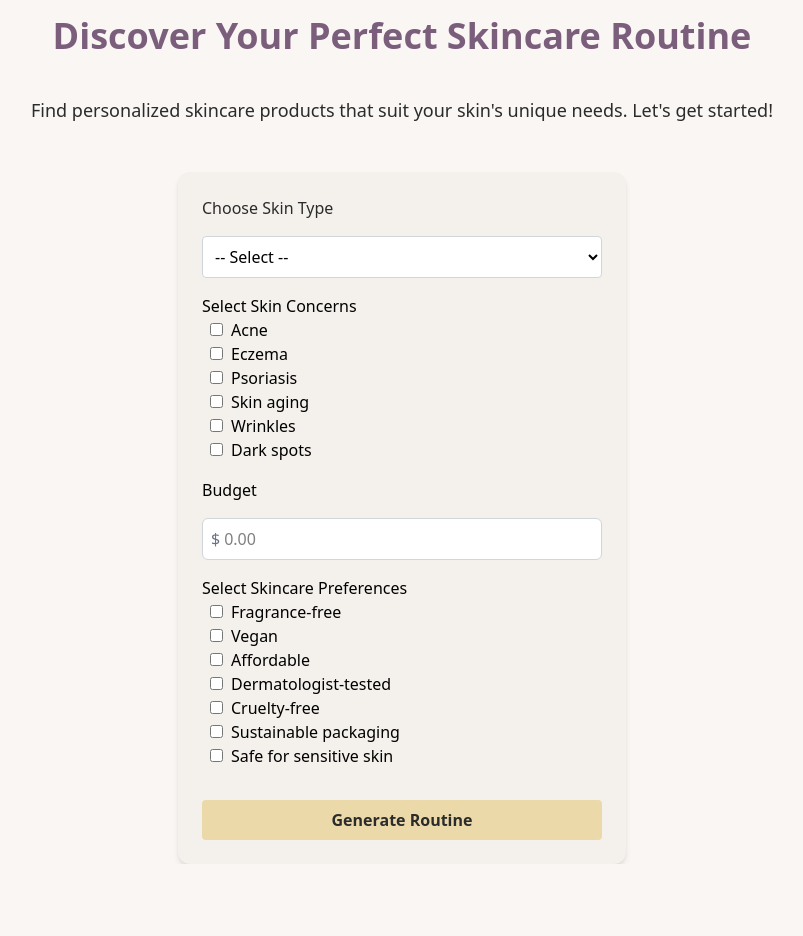
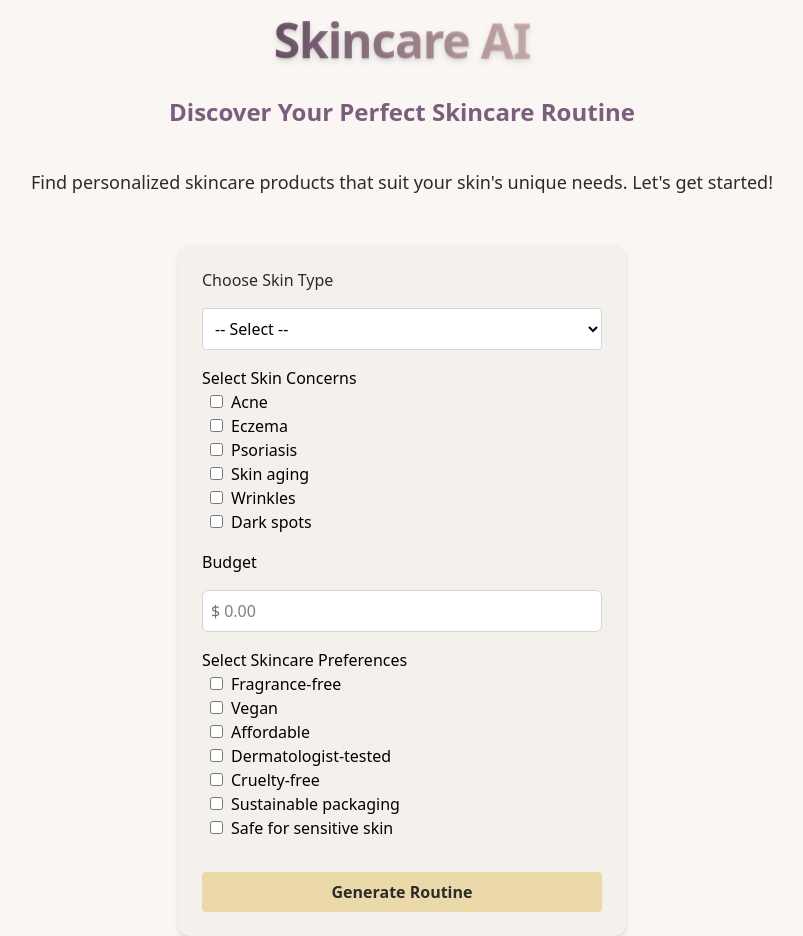
Before and after one commit to dprajapati4/skincare-ai, a Next.js app: page / in a window 1280 px wide. Shown: the whole page, without its empty margins (238-1041 px from the left). Before the commit the page ends 864 px from the top, so only its background shows below. Built offline with nearby package versions, Linux system fonts and the light colour scheme.

Commit message:
update heading

```diff
--- a/src/app/globals.css
+++ b/src/app/globals.css
@@ -1,16 +1,29 @@
 @import "tailwindcss";
-
 
 @theme {
   /* Background colors */
-  --color-shell: #F9F6F4;        /* light, neutral background */
-  --color-blush: #F2D1CC;        /* soft blush accent */
-  --color-mauve: #7B5E7B;        /* deep tone for headings */
-  --color-sand: #F4F1EC;         /* secondary background */
+  --color-shell: #f9f6f4; /* light, neutral background */
+  --color-blush: #f2d1cc; /* soft blush accent */
+  --color-mauve: #7b5e7b; /* deep tone for headings */
+  --color-sand: #f4f1ec; /* secondary background */
 
   /* Text colors */
-  --color-ink: #2B2B2B;          /* primary text */
+  --color-ink: #2b2b2b; /* primary text */
 
   /* Accent colors */
-  --color-gold: #EBD9A9;         /*  gold for buttons, hover, and accents */
+  --color-gold: #ebd9a9; /*  gold for buttons, hover, and accents */
 }
+
+@keyframes shimmer {
+  0% {
+    background-position: 0% 50%;
+  }
+  100% {
+    background-position: 100% 50%;
+  }
+}
+
+.animate-gradient {
+  background-size: 200% 200%;
+  animation: shimmer 3s ease-in-out infinite alternate;
+}
--- a/src/app/page.js
+++ b/src/app/page.js
@@ -1,14 +1,20 @@
 "use client";
 
 import Form from "../components/Form";
-import Skeleton from "@/components/Skeleton";
 
 export default function Home() {
   return (
     <main className=" min-h-screen min-w-md mx-auto flex flex-col items-center justify-center text-charcoal">
-      <h1 className="text-mauve text-4xl text-center font-semibold mb-6 p-4">
+      <h1
+        className="text-center text-5xl font-extrabold m-4 bg-gradient-to-r from-[var(--color-mauve)] via-[var(--color-blush)] to-[var(--color-gold)] bg-clip-text text-transparent tracking-tight drop-shadow-md animate-gradient text-shadow-sm
+"
+      >
+        Skincare AI
+      </h1>
+
+      <h2 className="text-mauve text-2xl text-center font-semibold mb-6 p-4">
         Discover Your Perfect Skincare Routine
-      </h1>
+      </h2>
       <p className="text-lg text-ink mb-12 text-center">
         Find personalized skincare products that suit your skin&apos;s unique
         needs. Let&apos;s get started!
```
